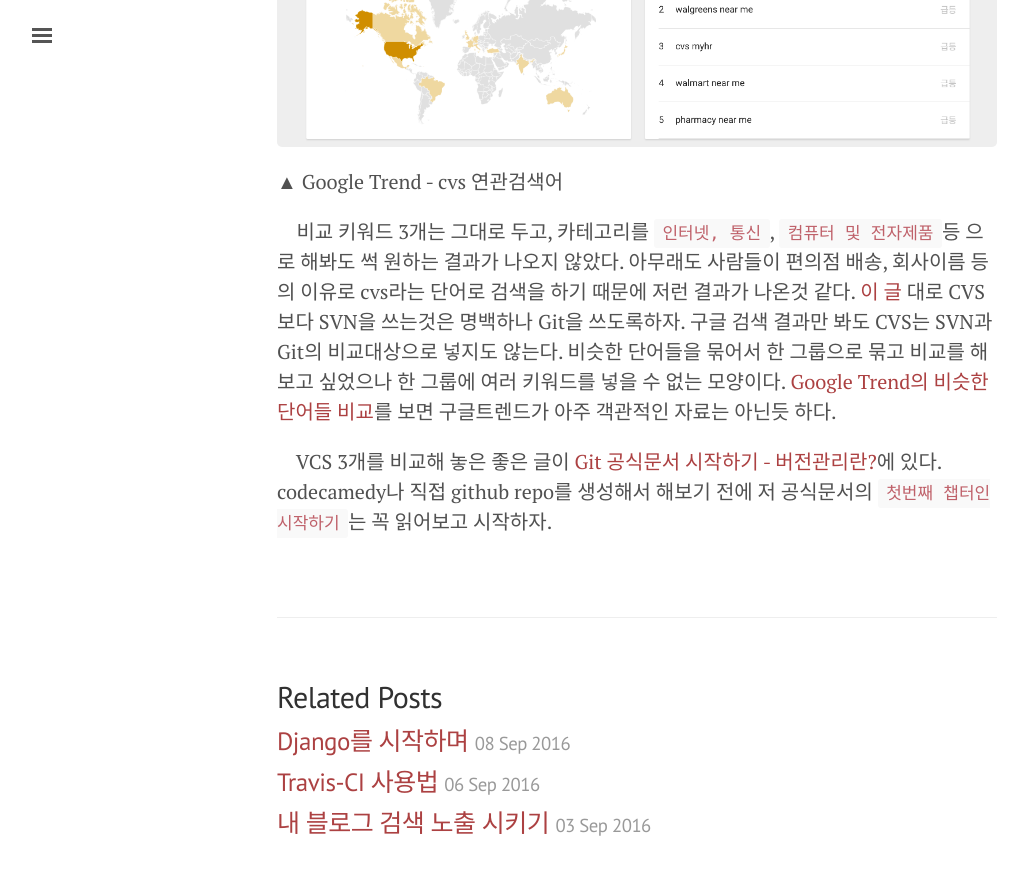
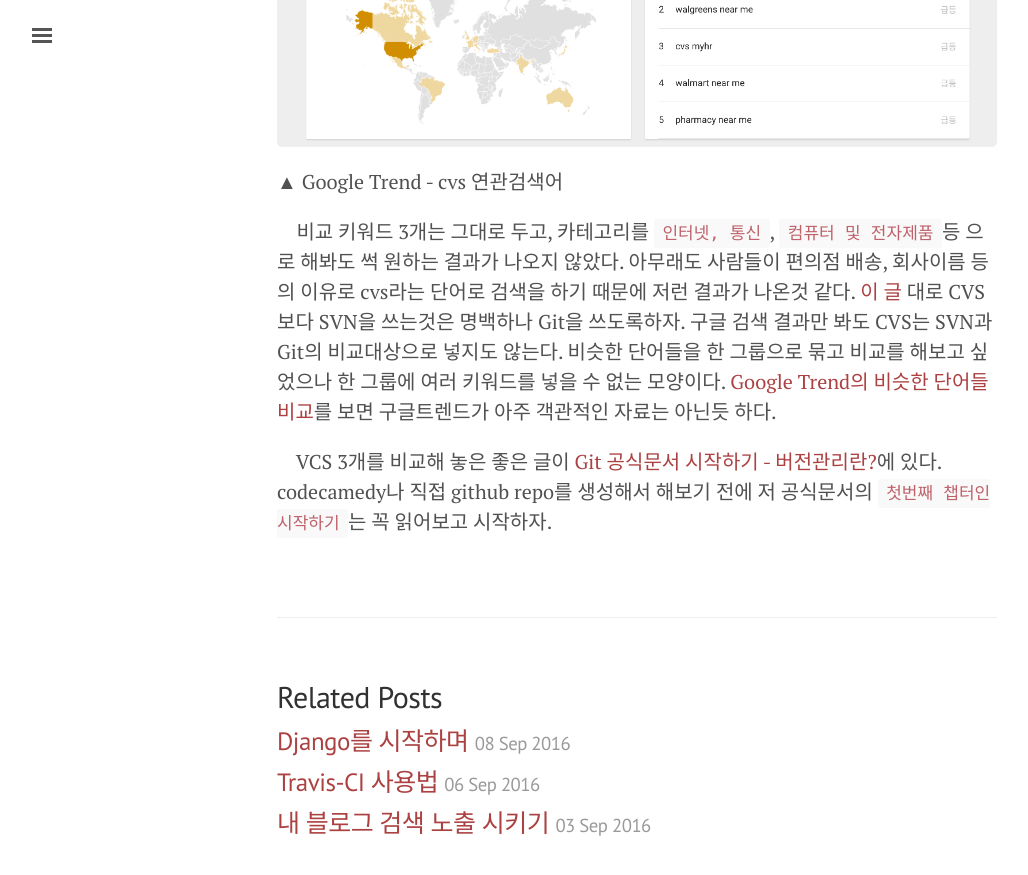
Before and after one commit to hyesun03/hyesun03.github.io, a Jekyll site: the page built from _posts/2016-09-12-gitVCS.md, in a window 1280 px wide and 900 px high, scrolled down 1494 px. Shown: the top 875 px of the window, without its empty margins (3-1031 px from the left). Built offline with Jekyll 4.4.1, drawn with Linux system fonts in a browser that asks for light colours; comment, search, counter and statistics services are not loaded.

Commit message:
약간의 수정

```diff
--- a/_posts/2016-09-12-gitVCS.md
+++ b/_posts/2016-09-12-gitVCS.md
@@ -17,6 +17,6 @@ comments: true
 ![Google Trend - cvs 연관검색어]({{ site.url }}/images/git_1.png)
 ▲ Google Trend - cvs 연관검색어
 
-&nbsp;&nbsp;&nbsp; 비교 키워드 3개는 그대로 두고, 카테고리를 `인터넷, 통신`, `컴퓨터 및 전자제품`등 으로 해봐도 썩 원하는 결과가 나오지 않았다. 아무래도 사람들이 편의점 배송, 회사이름 등의 이유로 cvs라는 단어로 검색을 하기 때문에 저런 결과가 나온것 같다. [이 글](http://yeti.tistory.com/38) 대로 CVS보다 SVN을 쓰는것은 명백하나 Git을 쓰도록하자. 구글 검색 결과만 봐도 CVS는 SVN과 Git의 비교대상으로 넣지도 않는다. 비슷한 단어들을 묶어서 한 그룹으로 묶고 비교를 해보고 싶었으나 한 그룹에 여러 키워드를 넣을 수 없는 모양이다. [Google Trend의 비슷한 단어들 비교](https://havecamerawilltravel.com/photographer/google-trends-choose-keyword-search-terms)를 보면 구글트렌드가 아주 객관적인 자료는 아닌듯 하다.
+&nbsp;&nbsp;&nbsp; 비교 키워드 3개는 그대로 두고, 카테고리를 `인터넷, 통신`, `컴퓨터 및 전자제품`등 으로 해봐도 썩 원하는 결과가 나오지 않았다. 아무래도 사람들이 편의점 배송, 회사이름 등의 이유로 cvs라는 단어로 검색을 하기 때문에 저런 결과가 나온것 같다. [이 글](http://yeti.tistory.com/38) 대로 CVS보다 SVN을 쓰는것은 명백하나 Git을 쓰도록하자. 구글 검색 결과만 봐도 CVS는 SVN과 Git의 비교대상으로 넣지도 않는다. 비슷한 단어들을 한 그룹으로 묶고 비교를 해보고 싶었으나 한 그룹에 여러 키워드를 넣을 수 없는 모양이다. [Google Trend의 비슷한 단어들 비교](https://havecamerawilltravel.com/photographer/google-trends-choose-keyword-search-terms)를 보면 구글트렌드가 아주 객관적인 자료는 아닌듯 하다.
 
 &nbsp;&nbsp;&nbsp; VCS 3개를 비교해 놓은 좋은 글이 [Git 공식문서 시작하기 - 버전관리란?]( https://git-scm.com/book/ko/v1/%EC%8B%9C%EC%9E%91%ED%95%98%EA%B8%B0-%EB%B2%84%EC%A0%84-%EA%B4%80%EB%A6%AC%EB%9E%80%3F)에 있다. codecamedy나 직접 github repo를 생성해서 해보기 전에 저 공식문서의 `첫번째 챕터인 시작하기`는 꼭 읽어보고 시작하자.
```
